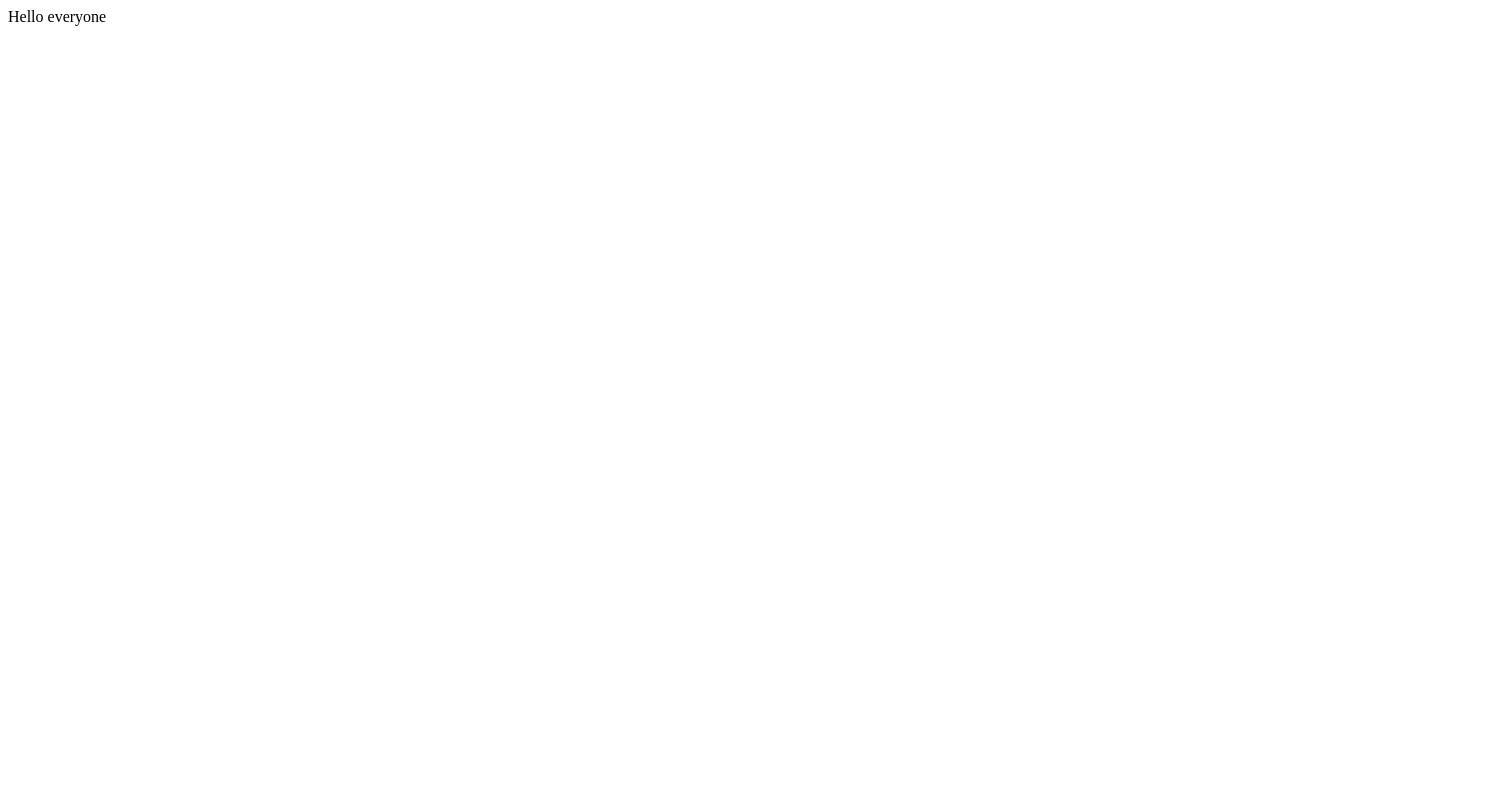
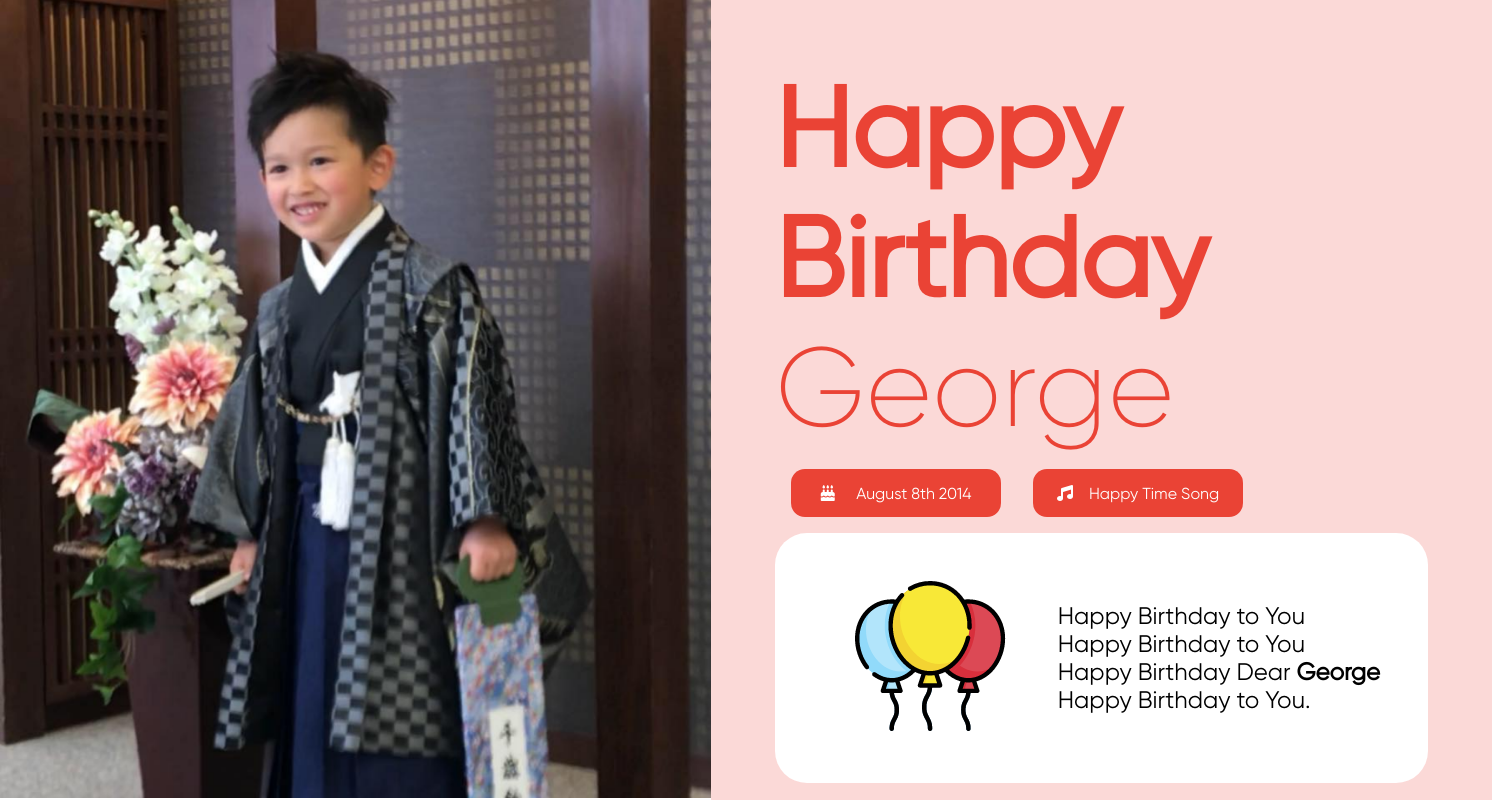
Before and after one commit to AakashRajDahal/George, a plain HTML site: page index.html in a window 1280 px wide. Shown: the whole page, 1492 px wide, since content can reach past the window. Drawn offline with nearby package versions, Linux system fonts and the light colour scheme; files that its build step writes are made by us from their sources.

Commit message:
firstComplete

```diff
--- /dev/null
+++ b/app.js
@@ -0,0 +1,11 @@
+window.onload = function() {
+    document.getElementById("birthdayMpThree").play();
+};
+
+function stopMusic() {
+    document.getElementById("birthdatMpThree").pause();
+}
+
+function playMusic() {
+    document.getElementById("birthdatMpThree").play();
+}
--- a/css/style.scss
+++ b/css/style.scss
@@ -0,0 +1,17 @@
+* {
+    box-sizing: border-box;
+    padding: 0;
+    margin: 0;
+}
+
+.wrapper {
+    display: flex;
+    justify-content: space-evenly;
+    align-items: center;
+}
+
+.boyImage {
+    background-image: url("../images/boy.png");
+    width: 100%;
+    height: 100%;
+}
--- a/index.html
+++ b/index.html
@@ -1,12 +1,61 @@
 <!DOCTYPE html>
 <html lang="en">
-  <head>
+
+<head>
     <meta charset="UTF-8" />
     <meta name="viewport" content="width=device-width, initial-scale=1.0" />
     <title>George</title>
-    <link rel="stylesheet" href="css/style.css" />
-  </head>
-  <body>
-    Hello everyone
-  </body>
+    <link rel="stylesheet" href="./css/style.css" />
+    <script src="https://kit.fontawesome.com/f5f8b1d2df.js" crossorigin="anonymous"></script>
+</head>
+
+<body>
+    <audio src="./happyBirthday.mp3" id="birthdatMpThree" loop="loop" autoplay="autoplay"></audio>
+
+    <div class="wrapper">
+        <div class="boyImage">
+            <img src="./images/boy.png" alt="" />
+        </div>
+
+        <div class="birdayBoi">
+            <div class="birth">
+                <div class="title">
+                    <p><strong>Happy Birthday </strong>George</p>
+                </div>
+
+                <div class="cards">
+                    <div class="card">
+                        <i class="fa fa-birthday-cake"></i>
+                        <div class="date">
+                            <p>August 8th 2014</p>
+                        </div>
+                    </div>
+                    <div class="card">
+                        <i class="fa fa-music"></i>
+                        <div class="date">
+                            <a href="https://www.youtube.com/watch?v=gOMhN-hfMtY&list=RDs1-D8UOq7iA&index=11" target="_blank" onclick="stopMusic()">
+                                <p>Happy Time Song</p>
+                            </a>
+                        </div>
+                    </div>
+                </div>
+            </div>
+
+            <div class="ballons" onclick="playMusic()">
+                <div class="ballon">
+                    <img src="./images/birthday.png" alt="" />
+                </div>
+                <div class="lyrics">
+                    <p>Happy Birthday to You</p>
+                    <p>Happy Birthday to You</p>
+                    <p>Happy Birthday Dear <b>George</b></p>
+                    <p>Happy Birthday to You.</p>
+                </div>
+            </div>
+        </div>
+    </div>
+
+    <script src="./app.js"></script>
+</body>
+
 </html>
```
Also changed, not shown: css/style.css (added), fonts/Gilroy-Black.otf (added), fonts/Gilroy-BlackItalic.otf (added), fonts/Gilroy-Bold.otf (added), fonts/Gilroy-BoldItalic.otf (added), fonts/Gilroy-ExtraBold.otf (added), fonts/Gilroy-Heavy.otf (added), fonts/Gilroy-HeavyItalic.otf (added), fonts/Gilroy-Light.otf (added), fonts/Gilroy-Medium.otf (added), fonts/Gilroy-Regular.otf (added), fonts/Gilroy-SemiBold.otf (added), fonts/Gilroy-Thin.otf (added), fonts/Gilroy-UltraLight.otf (added), 1 other file.
